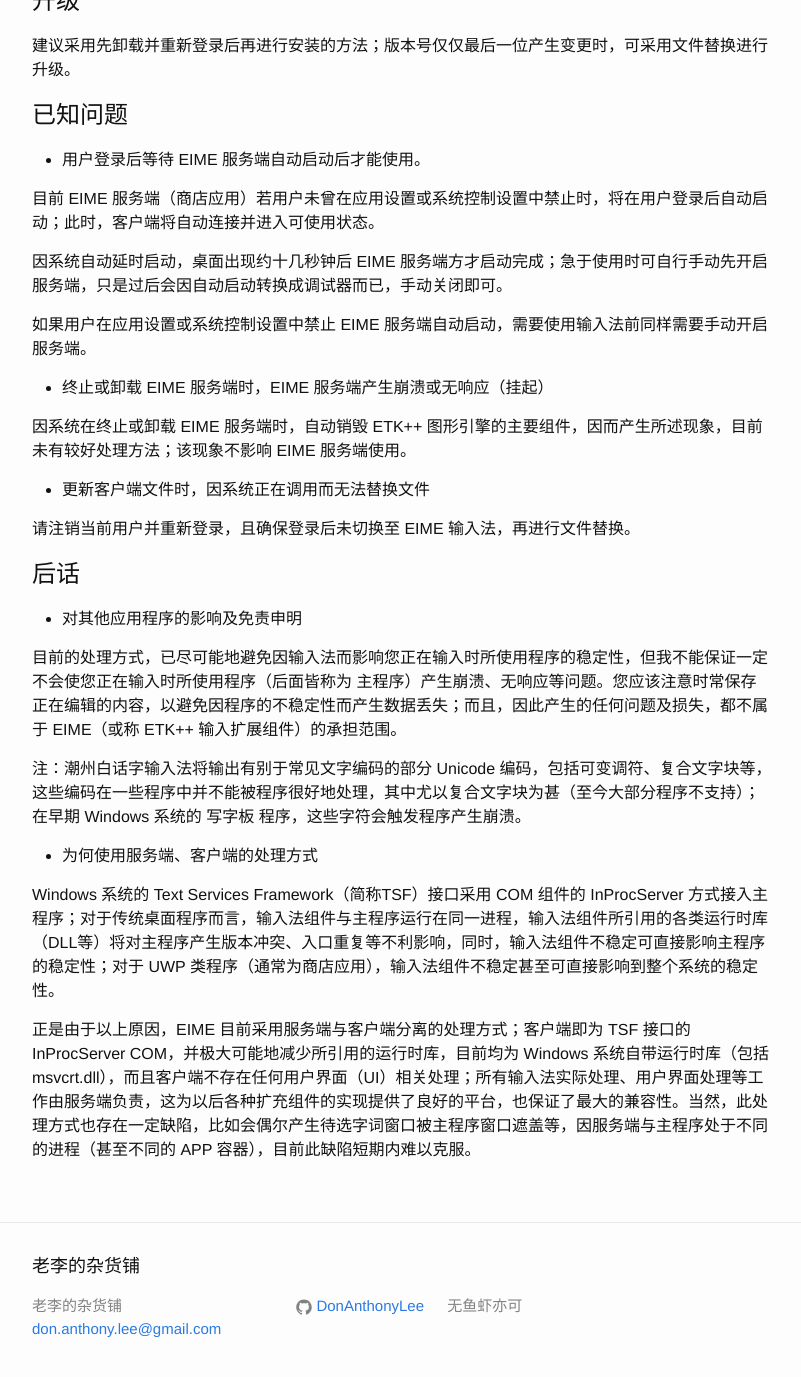
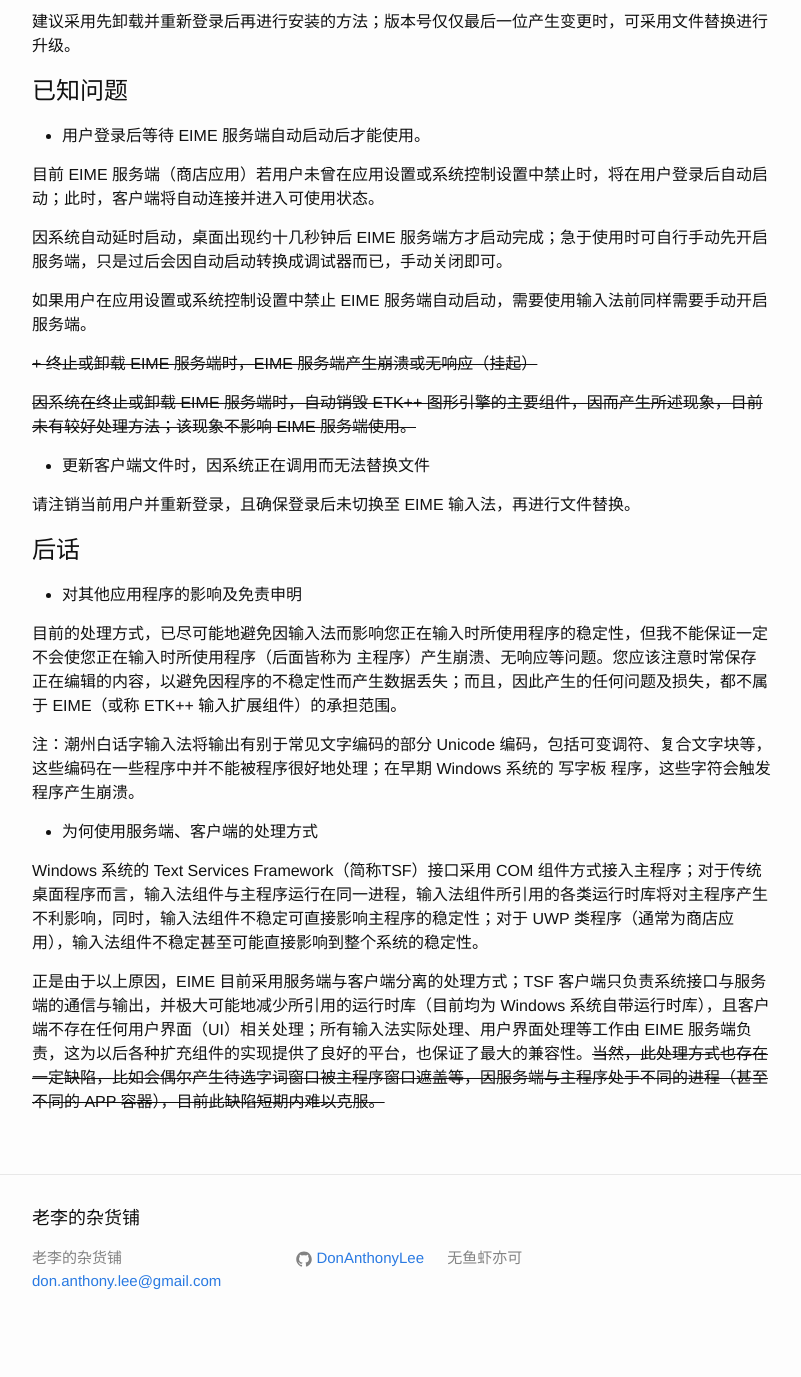
Before and after one commit to DonAnthonyLee/DonAnthonyLee.github.io, a Jekyll site: the page built from docs/_posts/2022-03-30-eime-tsf-client.markdown, in a window 1280 px wide and 1400 px high, scrolled down 871 px. Shown: the top 1377 px of the window, without its empty margins (238-1039 px from the left). Built offline with Jekyll 4.4.1, drawn with Linux system fonts in a browser that asks for light colours; after the commit the page ends 2223 px from its top, so only the background shows below that; some of the changed text lies outside the part shown.

Commit message:
Removed redundant descriptions

```diff
--- a/docs/_posts/2022-03-30-eime-tsf-client.markdown
+++ b/docs/_posts/2022-03-30-eime-tsf-client.markdown
@@ -10,9 +10,9 @@
 
 # 版本与功能
 
-此客户端仅起翻译作用，既是将 TSF 接口翻译为 EIME 输入框架（类似 BeOS 的 input_server 协议），又是将 EIME 的处理结果再翻译为 TSF 接口所需。
+此客户端仅起翻译作用，既是将 TSF 接口翻译为 EIME 服务端所需，又是将 EIME 服务端的处理结果再翻译为 TSF 接口所需。
 
-注：此客户端目前不适用于 Windows 10/11 S 模式，因为 S 模式只能运行 Microsoft 认证的程序，即使有正规的代码签名也无用。
+注：此客户端目前不适用于 Windows 10/11 S 模式。
 
 
 现版本：0.1.7
@@ -55,9 +55,9 @@
 如果用户在应用设置或系统控制设置中禁止 EIME 服务端自动启动，需要使用输入法前同样需要手动开启服务端。
 
 
-+ 终止或卸载 EIME 服务端时，EIME 服务端产生崩溃或无响应（挂起）
+~~+ 终止或卸载 EIME 服务端时，EIME 服务端产生崩溃或无响应（挂起）~~
 
-因系统在终止或卸载 EIME 服务端时，自动销毁 ETK++ 图形引擎的主要组件，因而产生所述现象，目前未有较好处理方法；该现象不影响 EIME 服务端使用。
+~~因系统在终止或卸载 EIME 服务端时，自动销毁 ETK++ 图形引擎的主要组件，因而产生所述现象，目前未有较好处理方法；该现象不影响 EIME 服务端使用。~~
 
 
 + 更新客户端文件时，因系统正在调用而无法替换文件
@@ -71,10 +71,10 @@
 
 目前的处理方式，已尽可能地避免因输入法而影响您正在输入时所使用程序的稳定性，但我不能保证一定不会使您正在输入时所使用程序（后面皆称为 主程序）产生崩溃、无响应等问题。您应该注意时常保存正在编辑的内容，以避免因程序的不稳定性而产生数据丢失；而且，因此产生的任何问题及损失，都不属于 EIME（或称 ETK++ 输入扩展组件）的承担范围。
 
-注：潮州白话字输入法将输出有别于常见文字编码的部分 Unicode 编码，包括可变调符、复合文字块等，这些编码在一些程序中并不能被程序很好地处理，其中尤以复合文字块为甚（至今大部分程序不支持）；在早期 Windows 系统的 写字板 程序，这些字符会触发程序产生崩溃。
+注：潮州白话字输入法将输出有别于常见文字编码的部分 Unicode 编码，包括可变调符、复合文字块等，这些编码在一些程序中并不能被程序很好地处理；在早期 Windows 系统的 写字板 程序，这些字符会触发程序产生崩溃。
 
 + 为何使用服务端、客户端的处理方式
 
-Windows 系统的 Text Services Framework（简称TSF）接口采用 COM 组件的 InProcServer 方式接入主程序；对于传统桌面程序而言，输入法组件与主程序运行在同一进程，输入法组件所引用的各类运行时库（DLL等）将对主程序产生版本冲突、入口重复等不利影响，同时，输入法组件不稳定可直接影响主程序的稳定性；对于 UWP  类程序（通常为商店应用），输入法组件不稳定甚至可直接影响到整个系统的稳定性。
+Windows 系统的 Text Services Framework（简称TSF）接口采用 COM 组件方式接入主程序；对于传统桌面程序而言，输入法组件与主程序运行在同一进程，输入法组件所引用的各类运行时库将对主程序产生不利影响，同时，输入法组件不稳定可直接影响主程序的稳定性；对于 UWP  类程序（通常为商店应用），输入法组件不稳定甚至可能直接影响到整个系统的稳定性。
 
-正是由于以上原因，EIME 目前采用服务端与客户端分离的处理方式；客户端即为 TSF 接口的 InProcServer COM，并极大可能地减少所引用的运行时库，目前均为 Windows 系统自带运行时库（包括 msvcrt.dll），而且客户端不存在任何用户界面（UI）相关处理；所有输入法实际处理、用户界面处理等工作由服务端负责，这为以后各种扩充组件的实现提供了良好的平台，也保证了最大的兼容性。当然，此处理方式也存在一定缺陷，比如会偶尔产生待选字词窗口被主程序窗口遮盖等，因服务端与主程序处于不同的进程（甚至不同的 APP 容器），目前此缺陷短期内难以克服。
+正是由于以上原因，EIME 目前采用服务端与客户端分离的处理方式；TSF 客户端只负责系统接口与服务端的通信与输出，并极大可能地减少所引用的运行时库（目前均为 Windows 系统自带运行时库），且客户端不存在任何用户界面（UI）相关处理；所有输入法实际处理、用户界面处理等工作由 EIME 服务端负责，这为以后各种扩充组件的实现提供了良好的平台，也保证了最大的兼容性。~~当然，此处理方式也存在一定缺陷，比如会偶尔产生待选字词窗口被主程序窗口遮盖等，因服务端与主程序处于不同的进程（甚至不同的 APP 容器），目前此缺陷短期内难以克服。~~
```
Also changed, not shown: docs/_posts/2022-03-28-eime-tsf-done.md (+3 -5 lines), stuff/eime-server-app-privacy-policy-zh.md (+1 -3 lines).
